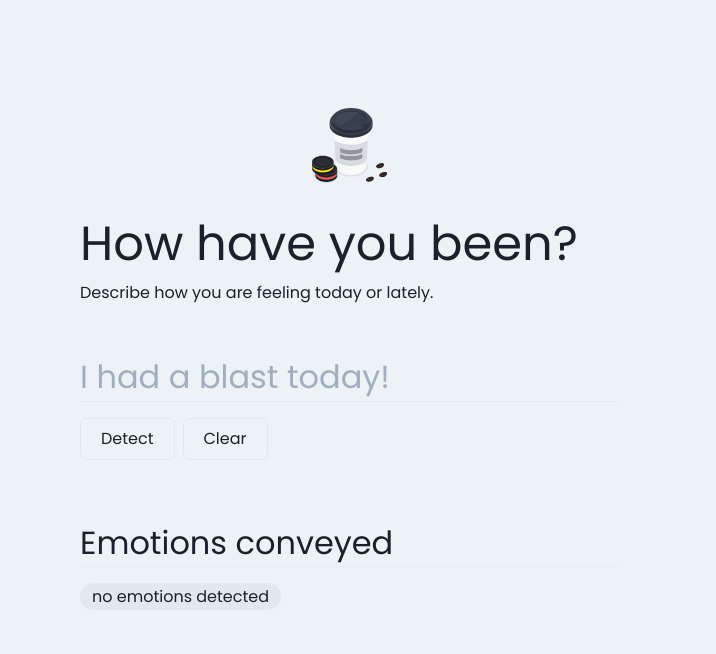
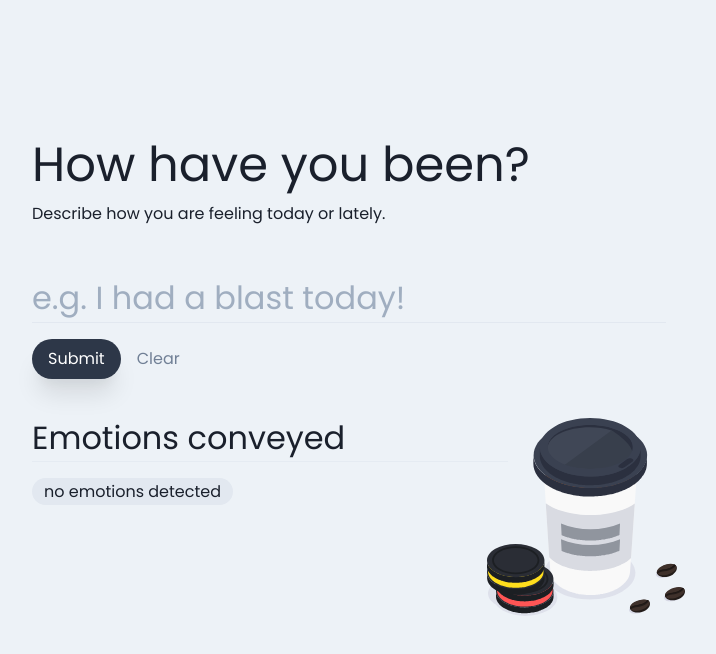
Before and after one commit to Randell-janus/textual-emotion-classifier, a Next.js app: page / in a window 1280 px wide. Shown: the top 654 px of the page, without its empty margins (291-1007 px from the left). Built offline with nearby package versions, Linux system fonts and the light colour scheme.

Commit message:
add vector bg image to main container

```diff
--- a/components/GoEmotions.js
+++ b/components/GoEmotions.js
@@ -9,9 +9,7 @@ import {
   Button,
   Heading,
   Divider,
-  CircularProgress,
-  Badge,
-  Image,
+  BeatLoader,
 } from "@chakra-ui/react";
 import "@fontsource/poppins";
 
@@ -49,27 +47,23 @@ export default function GoEmotions() {
   return (
     <>
       <Flex
-        h="100%"
+        h={["85vh", "85vh", "90vh"]}
         w="100%"
         align="center"
         justify="center"
         direction="column"
       >
-        <Image
-          mt={["8em", null, "6em"]}
-          src="coffee_SVG.svg"
-          // width={[100, 100, 100]}
-          height={[50, 50, 75]}
-        />
         <Container
-          //   bgImage="url('coffee_SVG.svg')"
-          //   backgroundRepeat="no-repeat"
-          //   backgroundPosition="right bottom"
-          //   backgroundSize="12em"
+          // bg="red"
+          bgImage="url('coffee_SVG.svg')"
+          backgroundRepeat="no-repeat"
+          backgroundPosition="right bottom"
+          backgroundSize={["11em", "7em", "11em"]}
           px={19}
           py={8}
           direction="column"
-          maxW={["26em", null, "xl"]}
+          maxW={["24em", null, "2xl"]}
+          h={["md", "27em", "lg"]}
         >
           <Heading fontWeight="500" fontSize={["2rem", null, "3rem"]}>
             How have you been?
@@ -85,7 +79,7 @@ export default function GoEmotions() {
                 value={text}
                 onChange={(e) => setText(e.target.value)}
                 variant="flushed"
-                placeholder="I had a blast today!"
+                placeholder="e.g. I had a blast today!"
                 fontSize={["1.25rem", null, "2rem"]}
                 size="xl"
                 maxLength="50"
@@ -93,20 +87,29 @@ export default function GoEmotions() {
                 mb={4}
                 disabled={result.error}
               />
-              <Flex>
+              <Flex mb={10}>
                 <Button
                   disabled={result.error}
-                  mr={2}
-                  mb={16}
-                  variant="outline"
+                  mr={4}
+                  variant="solid"
                   type="submit"
+                  bg="gray.700"
+                  color="white"
+                  boxShadow="xl"
+                  py={0}
+                  _focus=""
+                  _hover={{ bg: "gray.500" }}
+                  isLoading={result.error}
+                  loadingText="Detecting"
+                  spinnerPlacement="start"
                 >
-                  Detect
+                  Submit
                 </Button>
                 <Button
                   disabled={result.error}
-                  variant="outline"
+                  variant="link"
                   onClick={handleReset}
+                  _focus=""
                 >
                   Clear
                 </Button>
@@ -122,7 +125,11 @@ export default function GoEmotions() {
               Emotions conveyed
             </Heading>
           </Flex>
-          <Divider mb={3} colorScheme="blackAlpha"></Divider>
+          <Divider
+            w={["100%", "100%", "75%"]}
+            mb={3}
+            colorScheme="blackAlpha"
+          ></Divider>
           {!result[0] && (
             <Tag
               fontSize={["0.75rem", null, "1rem"]}
@@ -135,6 +142,7 @@ export default function GoEmotions() {
               {result.error ? "loading..." : "no emotions detected"}
             </Tag>
           )}
+          <Box w={["85%", "85%", "80%"]}>
             {result[0] &&
               result[0]
                 .sort((a, b) => b.score - a.score)
@@ -144,21 +152,24 @@ export default function GoEmotions() {
                       <Tag
                         fontSize={["0.75rem", null, "1rem"]}
                         borderRadius="full"
-                      bg="blue.100"
+                        bg="gray.700"
+                        boxShadow="md"
                         mr={[1, 1, 2]}
                         my={1}
                         px={[2, 2, 3]}
                         py={[0, 0, 1]}
                         key={index}
+                        color="white"
                       >
                         <Flex textTransform="capitalize">
                           <Text>
-                          {data.label} - {(data.score * 100).toFixed(0)}%
+                            {data.label} {(data.score * 100).toFixed(0)}%
                           </Text>
                         </Flex>
                       </Tag>
                     )
                 )}
+          </Box>
         </Container>
       </Flex>
     </>
--- a/components/theme.js
+++ b/components/theme.js
@@ -42,7 +42,8 @@ export const theme = extendTheme({
         md: {
           fontSize: ["0.75rem", null, "1rem"],
           fontWeight: "normal",
-          p: [3, 3, 5],
+          // p: [3, 3, 5],
+          rounded:'3xl'
         },
       },
     },
```
Lines whose indentation alone changed are shown as unchanged.
